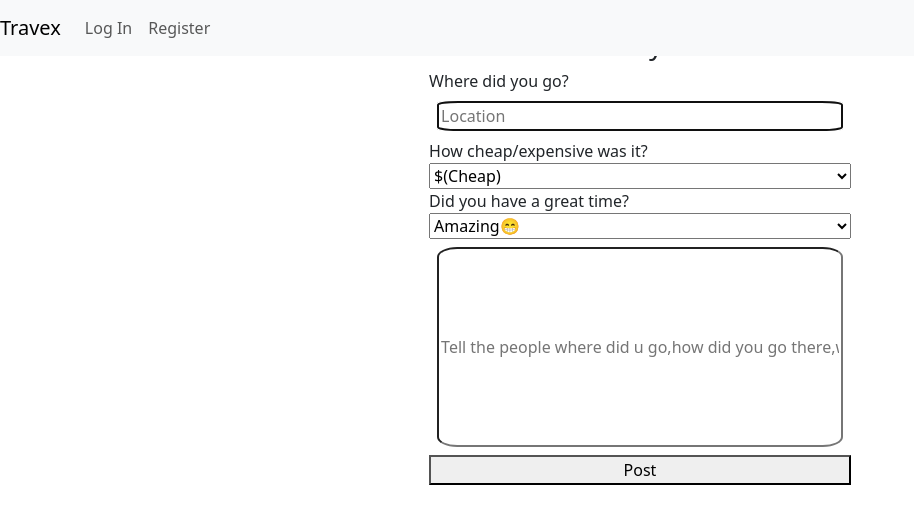
After one commit to Buntcz/final-project, a Flask app: page /create in a window 1280 px wide. The commit adds this page. Shown: the top 524 px of the page, without its empty margins (0-914 px from the left). Run offline with Flask 3, Linux system fonts and the light colour scheme; some libraries are stand-ins or nearby versions.

Commit message:
Finished all the register/login logic, starting the main work

```diff
--- a/app.py
+++ b/app.py
@@ -49,11 +49,43 @@ def login():
 @app.route("/")
 @login_required
 def index():
-    return apology("Page not created yet")
+    user_id = session["user_id"]
+    username = db.execute("SELECT username FROM users WHERE id = (?)", user_id)
+
+    return render_template("index.html", user=username[0]["username"])
 
 @app.route("/register", methods=["GET","POST"])
 def register():
     if request.method == "POST":
+        user = request.form.get("username")
+        password = request.form.get("password")
+        confirmation = request.form.get("confirmation")
+        users = db.execute("SELECT username FROM users")
+        if not user:
+            return apology("No username provided")
+        for username in users:
+            if user == username["username"]:
+                return apology("Username already in use")
+        if not password or not confirmation:
+            return apology("Please provide both password and confirmation for it")
+        if password != confirmation:
+            return apology("passwords do not match")
+        pass_hash = generate_password_hash(password)
+        db.execute("INSERT INTO users (username,hash) VALUES(?,?)", user,pass_hash)
+        return redirect("/login")
+    else:
+        return render_template("register.html")
+
+
+@app.route("/create", methods=["GET", "POST"])
+def create():
+    if request.method == "POST":
         pass
     else:
-        return render_template("register.html")
+        return render_template("create.html")
+
+
+@app.route("/logout")
+def logout():
+    session.clear()
+    return redirect("/login")
--- a/static/style.css
+++ b/static/style.css
@@ -1,11 +1,11 @@
-.navbar {
+#navBar {
     display: flex;
     flex-direction: row;
     justify-content: center;
     align-items: center;
 }
 
-.login-form, .register-form {
+.login-form, .register-form, .create-form {
     display: flex;
     justify-content: center;
     align-items: center;
@@ -23,3 +23,11 @@ input {
     margin: 0.5rem;
     border-radius: 5%;
 }
+
+.name {
+    margin-right: 3rem;
+}
+
+.desc {
+    height: 200px;
+}
--- /dev/null
+++ b/templates/create.html
@@ -0,0 +1,32 @@
+{% extends "layout.html" %}
+
+{% block title %}
+   Create a post
+{% endblock %}
+
+{% block main %}
+<div class="create-form">
+<form action="/create" method="post">
+    <h3>Tell us what was your adventure</h3>
+    <label>Where did you go?</label>
+    <input autocomplete="off" autofocus name="location" placeholder="Location" type="text" required>
+    <label>How cheap/expensive was it?</label>
+    <select name="price" id="price">
+        <option value="cheap">$(Cheap)</option>
+        <option value="fair">$$(fair)</option>
+        <option value="high">$$$(high)</option>
+        <option value="expensive">$$$$(expensive)</option>
+    </select>
+    <label>Did you have a great time?</label>
+    <select name="mood" id="mood">
+        <option value="Amazing">Amazing😁</option>
+        <option value="Great">Great😌</option>
+        <option value="not_bad_not_great">Not bad not great😐</option>
+        <option value="Bad">Bad🙁</option>
+    </select>
+    <input class="desc"  autocomplete="off" autofocus name="desc" placeholder="Tell the people where did u go,how did you go there,which places have you visited. Why did you like/dislike it." type="text" required>
+    <button type="submit">Post</button>
+</form>
+</div>
+
+{% endblock %}
--- a/templates/layout.html
+++ b/templates/layout.html
@@ -7,28 +7,41 @@
     <link href="https://cdn.jsdelivr.net/npm/bootstrap@5.3.3/dist/css/bootstrap.min.css" rel="stylesheet" integrity="sha384-QWTKZyjpPEjISv5WaRU9OFeRpok6YctnYmDr5pNlyT2bRjXh0JMhjY6hW+ALEwIH" crossorigin="anonymous">
     <script src="https://cdn.jsdelivr.net/npm/bootstrap@5.3.3/dist/js/bootstrap.bundle.min.js" integrity="sha384-YvpcrYf0tY3lHB60NNkmXc5s9fDVZLESaAA55NDzOxhy9GkcIdslK1eN7N6jIeHz" crossorigin="anonymous"></script>
     <link rel="stylesheet" href="/static/style.css" />
-    <title>{% block title %} {% endblock %}</title>
+    <title>Travex: {% block title %} {% endblock %}</title>
 </head>
 <body>
-    <nav class="navbar navbar-dark bg-primary">
-        <div class="container-fluid">
-            <div class="navbar">
+  <nav class="navbar navbar-expand-lg navbar-light bg-light">
+    <a class="navbar-brand" href="#">Travex</a>
+    <button class="navbar-toggler" type="button" data-toggle="collapse" data-target="#navbarNav" aria-controls="navbarNav" aria-expanded="false" aria-label="Toggle navigation">
+      <span class="navbar-toggler-icon"></span>
+    </button>
+    <div class="collapse navbar-collapse" id="navbarNav">
                 {% if session["user_id"] %}
                 <ul class="navbar-nav">
-                  <li class="nav-item"><a class="nav-link" href="/myaccount"> My account</a></li>
-                  <li class="nav-item"><a class="nav-link" href="/posts">Posts</a></li>
+                  <li class="nav-item active">
+                    <a class="nav-link" href="/home">Home</a>
+                  </li>
+                  <li class="nav-item">
+                    <a class="nav-link" href="/">My Account</a>
+                  </li>
+                  <li class="nav-item">
+                    <a class="nav-link" href="/create">Create a post</a>
+                  </li>
+                  <li class="nav-item">
+                    <a class="nav-link" href="/logout">Log out</a>
+                  </li>
                 </ul>
+                {% else %}
                 <ul class="navbar-nav">
-                    <li class="nav-item"><a class="nav-link" href="/logout"> Log out</a></li>
-                  </ul>
-                {% else %}
-                  <ul class="navbar-nav">
-                    <li class="nav-item"><a class="nav-link" href="/login">Log In</a></li>
-                    <li class="nav-item"><a class="nav-link" href="/register">Register</a></li>
-                  </ul>
+                  <li class="nav-item active">
+                    <a class="nav-link" href="/login">Log In</a>
+                  </li>
+                  <li class="nav-item">
+                    <a class="nav-link" href="/register">Register</a>
+                  </li>
                 {% endif %}
             </div>
-        </div>
+
     </nav>
     <main>
         {% block main %}{% endblock %}
```
Also changed, not shown: templates/apology.html (+10 -12 lines), templates/index.html (added, +9 -0 lines), app.db.
